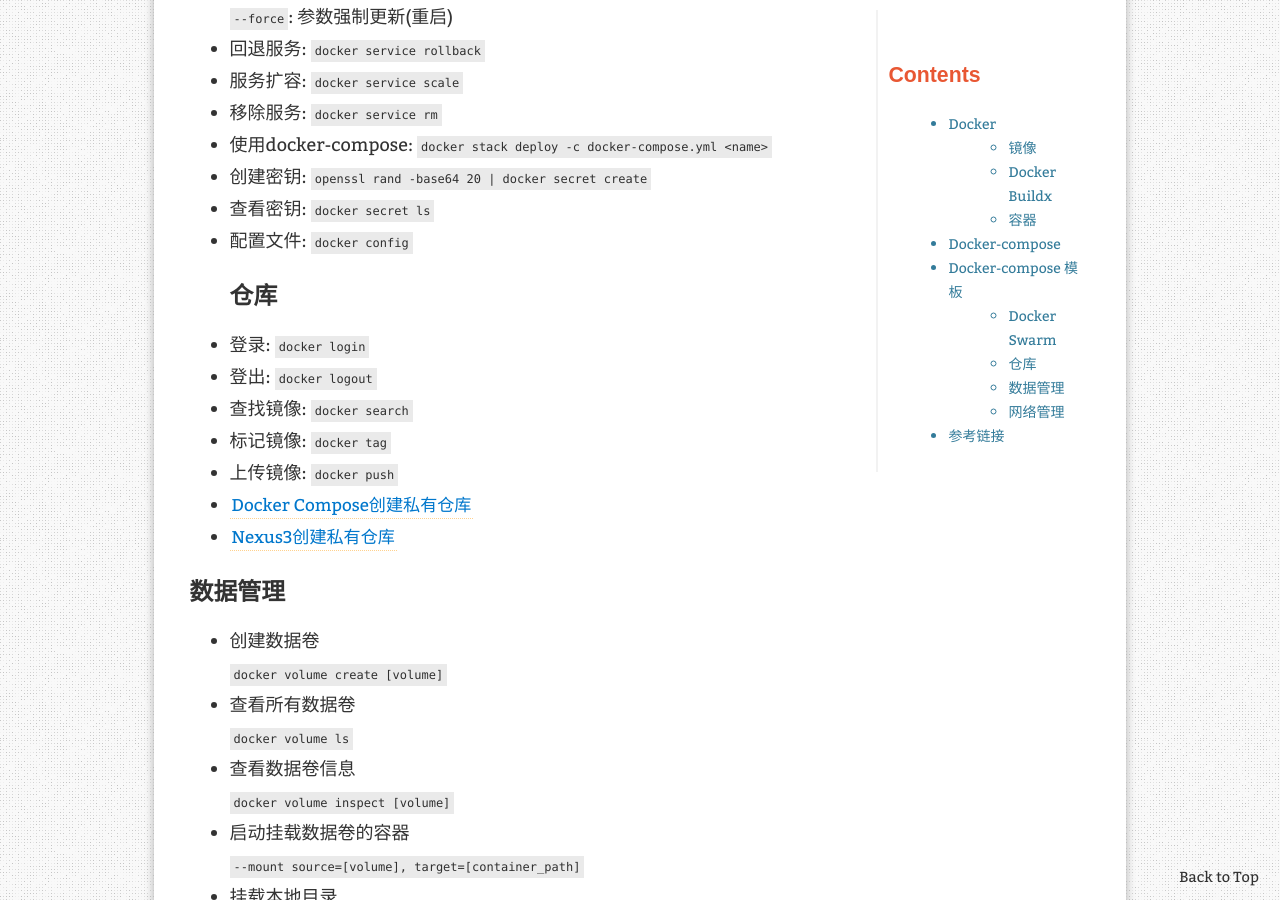
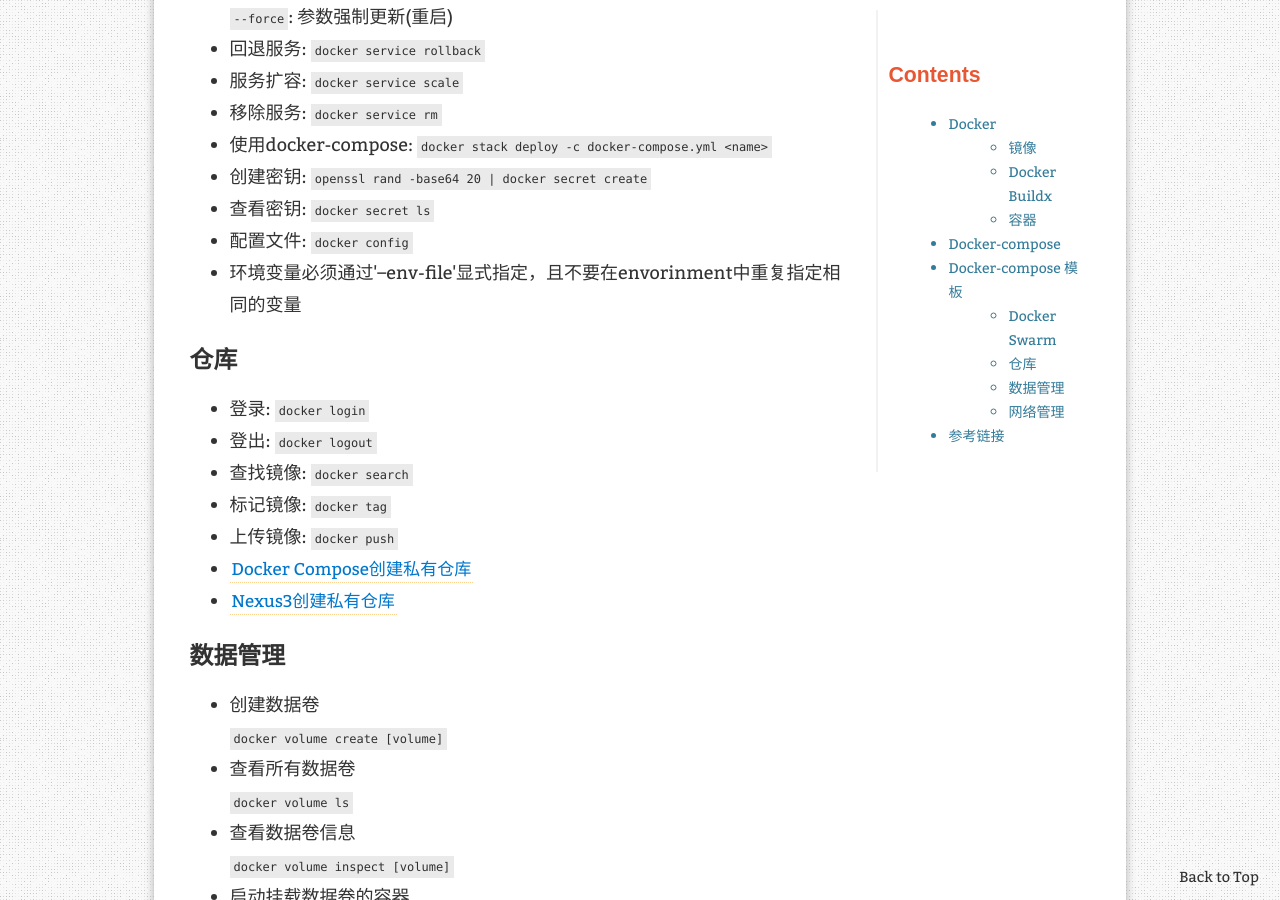
Before and after one commit to ElmTran/ElmTran.github.io, a Jekyll site: the page built from _posts/2022-04-08-docker-commands.md, in a window 1280 px wide and 900 px high, scrolled down 7060 px. Built offline with Jekyll 4.4.1, drawn with Linux system fonts in a browser that asks for light colours; comment, search, counter and statistics services are not loaded.

Commit message:
update _post/docker-commands

```diff
--- a/_posts/2022-04-08-docker-commands.md
+++ b/_posts/2022-04-08-docker-commands.md
@@ -344,6 +344,9 @@ redirect_from:
 - 查看密钥: `docker secret ls`
 
 - 配置文件: `docker config`
+
+- 环境变量必须通过'--env-file'显式指定，且不要在envorinment中重复指定相同的变量
+
 ### 仓库
 
 - 登录: `docker login`
```
